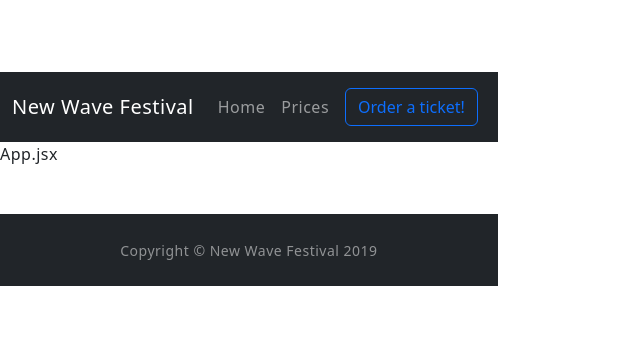
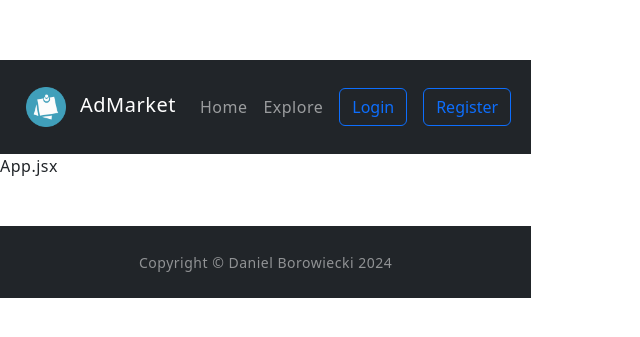
Before and after one commit to DanielTheEntomologist/Full-Advertisement-App, a React (Vite) app in the folder client/: page / in a window 1280 px wide. Shown: the part 221-558 px from the top of the page, without its empty margins (0-640 px from the left). Built offline with nearby package versions, Linux system fonts and the light colour scheme.

Commit message:
Client: Add Placeholder Logo and copyright

```diff
--- a/client/src/components/common/Logo/Logo.jsx
+++ b/client/src/components/common/Logo/Logo.jsx
@@ -1,9 +1,7 @@
-import React from 'react'
+import React from "react";
 
-import './Logo.scss';
+import styles from "./Logo.module.scss";
 
-const Logo = ({ links, location }) => (
-  <h1 className="logo">Blog.app</h1>
-);
+const Logo = ({ src }) => <img src={src} className={styles.logo} />;
 
 export default Logo;
--- a/client/src/components/common/Logo/Logo.scss
+++ b/client/src/components/common/Logo/Logo.module.scss
@@ -1,6 +1,8 @@
-@import '../../../styles/settings.scss';
+@import "../../../styles/settings.scss";
 
 .logo {
+  width: 40px;
+  height: 40px;
   font-weight: bold;
   font-size: $base-size * 2;
   color: $color-text;
--- a/client/src/components/layout/Footer/Footer.jsx
+++ b/client/src/components/layout/Footer/Footer.jsx
@@ -1,7 +1,7 @@
 const Footer = () => (
   <footer id="sticky-footer" className="py-4 mt-5 bg-dark text-white-50">
     <div className="text-center">
-      <small>Copyright &copy; New Wave Festival 2019</small>
+      <small>Copyright &copy; Daniel Borowiecki 2024</small>
     </div>
   </footer>
 );
--- a/client/src/components/layout/MainMenu/MainMenu.jsx
+++ b/client/src/components/layout/MainMenu/MainMenu.jsx
@@ -1,4 +1,7 @@
-import { useState } from 'react';
+import { useState } from "react";
+import logo from "/src/assets/logoPlaceholder.png";
+import Logo from "/src/components/common/Logo/Logo";
+
 import {
   Button,
   Collapse,
@@ -7,21 +10,23 @@ import {
   NavbarBrand,
   Nav,
   NavItem,
-  NavLink
-} from 'reactstrap';
+  NavLink,
+} from "reactstrap";
 
 const MainMenu = () => {
-
   const [isOpen, setIsOpen] = useState(false);
 
   const toggle = () => {
     setIsOpen(!isOpen);
-  }
+  };
 
   return (
     <div>
       <Navbar color="dark" dark expand="md">
-        <NavbarBrand href="/">New Wave Festival</NavbarBrand>
+        <NavbarBrand href="/">
+          <Logo src={logo} />
+          AdMarket
+        </NavbarBrand>
         <NavbarToggler onClick={toggle} />
         <Collapse isOpen={isOpen} navbar>
           <Nav className="ms-auto align-items-center" navbar>
@@ -29,11 +34,20 @@ const MainMenu = () => {
               <NavLink href="/">Home</NavLink>
             </NavItem>
             <NavItem>
-              <NavLink href="/prices">Prices</NavLink>
+              <NavLink href="/ads">Explore</NavLink>
             </NavItem>
             <NavItem>
-              <NavLink href="/order-a-ticket">
-                <Button outline color="primary">Order a ticket!</Button>
+              <NavLink href="/login">
+                <Button outline color="primary">
+                  Login
+                </Button>
+              </NavLink>
+            </NavItem>
+            <NavItem>
+              <NavLink href="/login">
+                <Button outline color="primary">
+                  Register
+                </Button>
               </NavLink>
             </NavItem>
           </Nav>
@@ -41,7 +55,6 @@ const MainMenu = () => {
       </Navbar>
     </div>
   );
-
-}
+};
 
 export default MainMenu;
```
Also changed, not shown: client/src/assets/logoPlaceholder.png (added).
